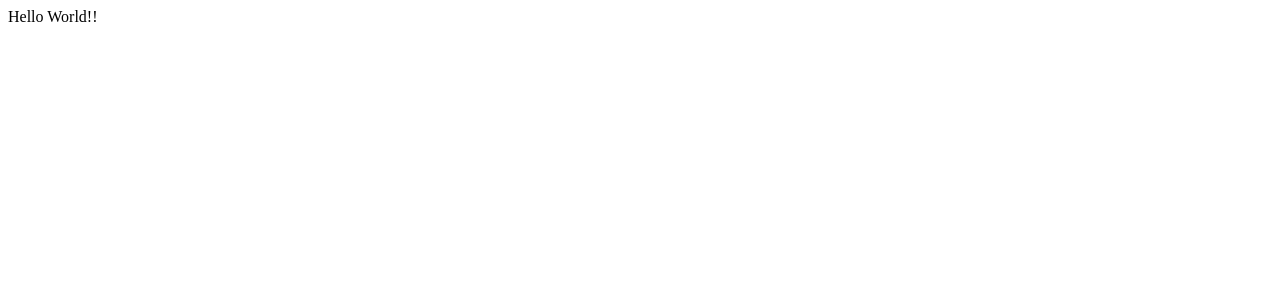
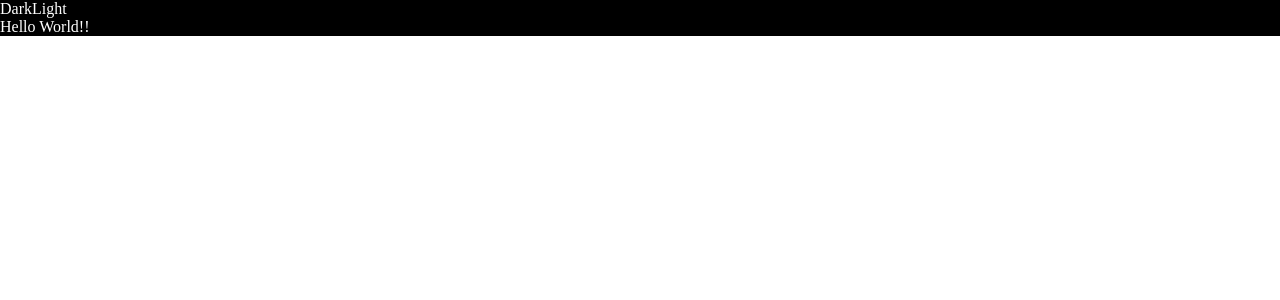
Before and after one commit to chandnijp/portfolio-v2, a React app: page / in a window 1280 px wide. Shown: the top 300 px of the page. Built offline with nearby package versions, Linux system fonts and the light colour scheme.

Commit message:
initial stylesheet and structure commit

```diff
--- /dev/null
+++ b/public/index.css
@@ -0,0 +1,14 @@
+* {
+    margin: 0;
+    padding: 0;
+}
+
+*,
+*::before,
+*::after {
+    box-sizing: inherit;
+}
+
+html {
+    box-sizing: border-box;
+}
--- a/public/index.html
+++ b/public/index.html
@@ -4,7 +4,10 @@
     <meta charset="UTF-8">
     <meta http-equiv="X-UA-Compatible" content="IE=edge">
     <meta name="viewport" content="width=device-width, initial-scale=1.0">
-    <title>React Starter</title>
+
+    <link rel="stylesheet" type="text/css" href="index.css">
+
+    <title>Chandni Patel</title>
 </head>
 <body>
     <div id="root"></div>
--- a/src/App.js
+++ b/src/App.js
@@ -1,5 +1,7 @@
 import React from 'react'
 
+import { Main } from './components/Main'
+
 export const App = () => {
-    return <div>Hello World!!</div>
+    return <div><Main /></div>
 }
--- /dev/null
+++ b/src/components/Main.js
@@ -0,0 +1,28 @@
+import { useState } from 'react'
+import './main.css'
+
+export const Main = () => {
+    const [colourMode, setColourMode] = useState('darkMode')
+
+    const handleColourModeChange = (mode) => {
+        mode === 'light' ? setColourMode('lightMode') : setColourMode('darkMode')
+    }
+
+    const Toggle = () => (
+            <div className='colourModeToggle'>
+                <div onClick={() => handleColourModeChange('dark')}>
+                    Dark
+                </div>
+                <div onClick={() => handleColourModeChange('light')}>
+                    Light
+                </div>
+            </div>
+        )
+
+    return (
+        <div className={`${colourMode} mainPage`}>
+            <Toggle />
+            Hello World!!
+        </div>
+    )
+}
--- /dev/null
+++ b/src/components/main.css
@@ -0,0 +1,17 @@
+.mainPage {
+    height: 100%;
+}
+
+.colourModeToggle {
+    display: flex;
+}
+
+.darkMode {
+    background-color: #000;
+    color: #fff;
+}
+
+.lightMode {
+    background-color: #fff;
+    color: #000;
+}
```
